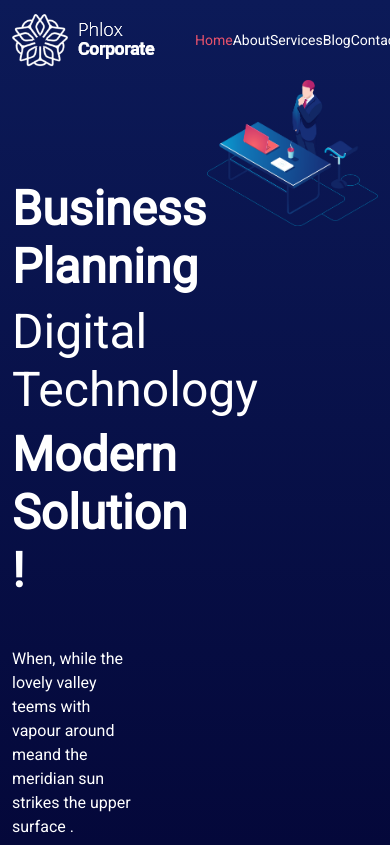
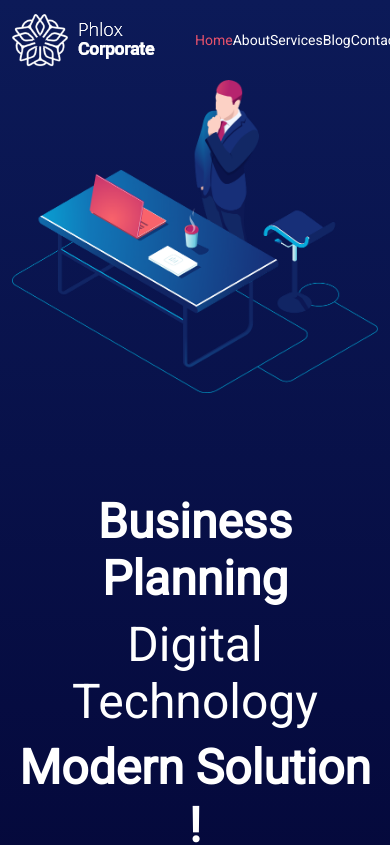
Before and after one commit to MLibralato91/proj-html-vuejs, a Vue app: page / in a window 390 px wide. Shown: the top 845 px of the page. Built offline with nearby package versions, Linux system fonts and the light colour scheme.

Commit message:
update query

```diff
--- a/src/components/HeaderComponent.vue
+++ b/src/components/HeaderComponent.vue
@@ -16,8 +16,8 @@
         </div>
       </div>
       <div class="mainHeader">
-        <div class="row">
-          <div class="left col-6 d-flex flex-column">
+        <div class="row d-flex flex-column-reverse">
+          <div class="left col-lg-6 col-md-12 d-flex flex-column">
             <h2 class="fw-bolder">Business Planning</h2>
             <h3>Digital Technology</h3>
             <h2 class="fw-bolder">Modern Solution !</h2>
@@ -29,7 +29,7 @@
 
             </div>
           </div>
-          <div class="right col-6">
+          <div class="right col-lg-6 col-md-12">
             <img class="img-fluid" src="../../public/images/header.png" alt="">
 
           </div>
@@ -58,14 +58,26 @@ header {
   width: 100%;
   background-image: linear-gradient(180deg, #0c1a58, #020332);
   color: white;
-}
+
+  .container {
+    padding-bottom: 100px;
 
     .topHeader {
       height: 80px;
+
+      .navlinks a:hover {
+        color: $pink-text;
+      }
     }
 
+    .mainHeader {
       .left {
         padding-top: 100px;
+
+        p {
+          width: 70%;
+          padding-top: 40px;
+          padding-bottom: 50px;
         }
 
         h2,
@@ -73,24 +85,41 @@ h3 {
           width: 70%;
           font-size: 3rem;
         }
-
-p {
-  width: 70%;
-  padding-top: 40px;
-  padding-bottom: 50px;
       }
-
-.container {
-  padding-bottom: 100px;
     }
 
     .active {
       color: $pink-text;
     }
-
-.navlinks a:hover {
-  color: $pink-text;
+  }
 }
 
+@media (max-width: 768px) {
 
+  header {
+    width: 100%;
+    background-image: linear-gradient(180deg, #0c1a58, #020332);
+    color: white;
+
+    .container {
+      .mainHeader {
+        text-align: center;
+
+        .left {
+          p {
+            width: 100%;
+          }
+
+          h2,
+          h3 {
+            width: 100%;
+            font-size: 3rem;
+          }
+        }
+      }
+
+    }
+  }
+
+}
 </style>
```
Lines whose indentation alone changed are shown as unchanged.
